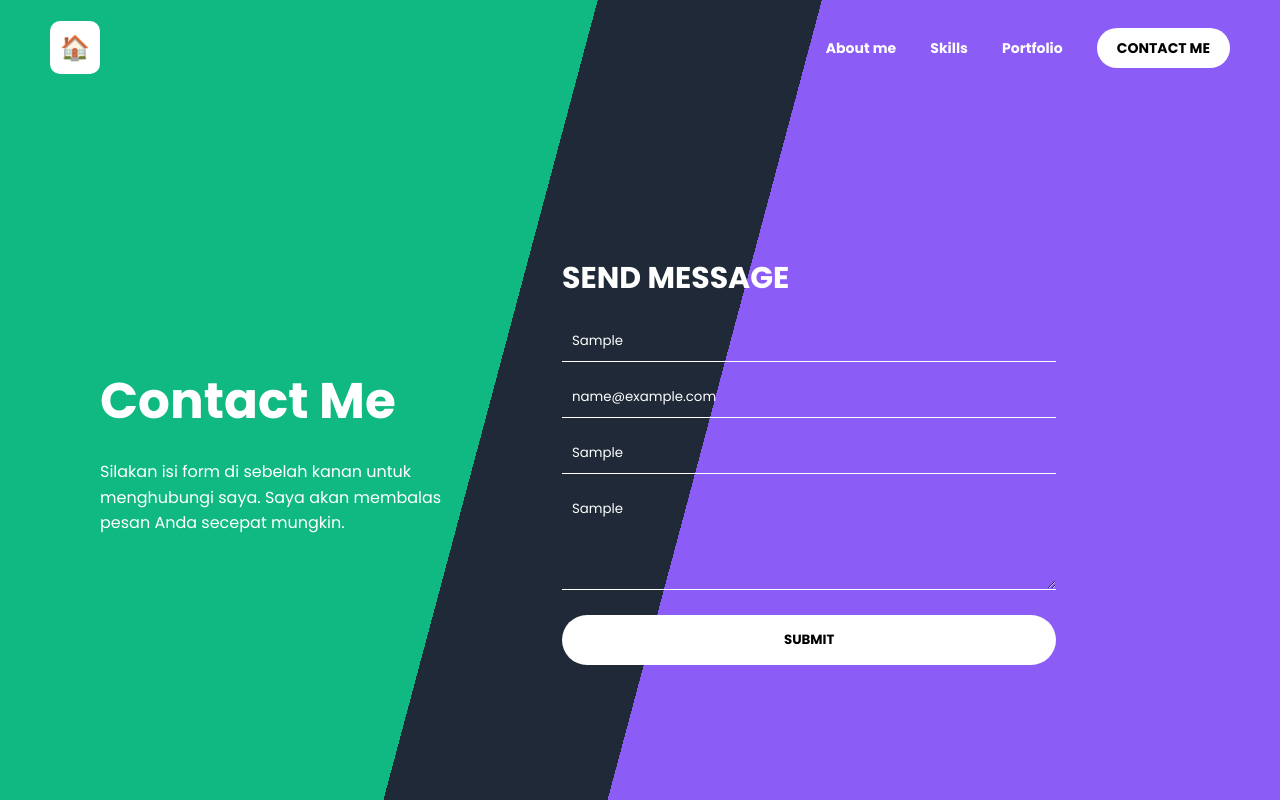
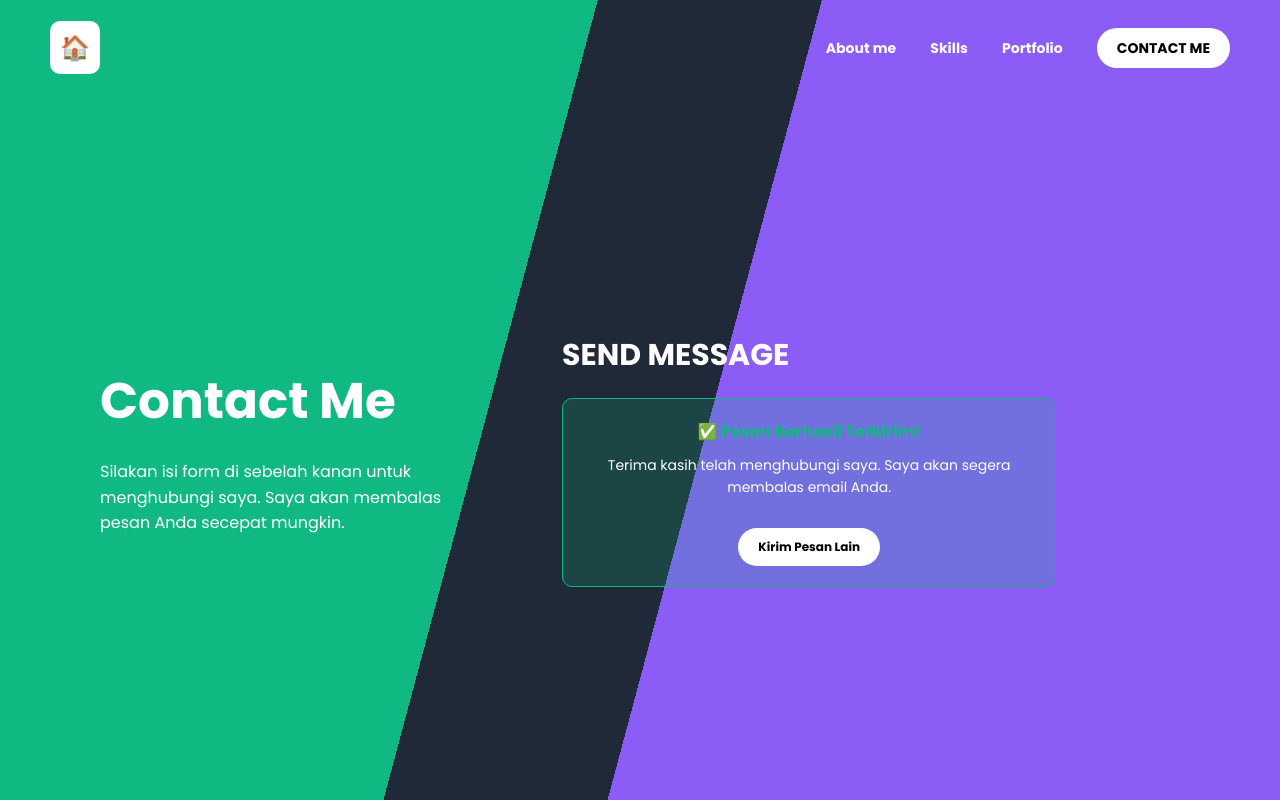
Before and after one commit to Vrenzhen/UGD2_B_2889, a plain HTML site: page contact.html in a window 1280 px wide. Both pictures are taken after typing "Sample", "name@example.com", "Sample", "Sample" into the empty fields and a click on the button "SUBMIT". Drawn offline with Linux system fonts and the light colour scheme.

Commit message:
Update contact.html

```diff
--- a/contact.html
+++ b/contact.html
@@ -26,14 +26,36 @@
         </div>
         <div class="right-content">
             <h3>SEND MESSAGE</h3>
-            <form class="contact-form">
+
+            <form class="contact-form" id="contactForm" onsubmit="kirimPesan(event)">
                 <input type="text" placeholder="Enter your name*" required>
                 <input type="email" placeholder="Enter your email*" required>
                 <input type="text" placeholder="Phone number">
                 <textarea placeholder="Your message*" rows="4" required></textarea>
-                <button type="button" class="btn-submit">SUBMIT</button>
+                <button type="submit" class="btn-submit">SUBMIT</button>
             </form>
+
+            <div id="pesanSukses" style="display: none; background: rgba(16, 185, 129, 0.2); padding: 20px; border-radius: 10px; border: 1px solid #10b981; text-align: center; width: 80%;">
+                <h4 style="color: #10b981; margin-bottom: 10px;">✅ Pesan Berhasil Terkirim!</h4>
+                <p style="font-size: 14px;">Terima kasih telah menghubungi saya. Saya akan segera membalas email Anda.</p>
+                <button onclick="resetForm()" class="btn-submit" style="padding: 10px 20px; font-size: 12px;">Kirim Pesan Lain</button>
+            </div>
+
         </div>
     </section>
+
+    <script>
+        function kirimPesan(event) {
+            event.preventDefault();
+            document.getElementById('contactForm').style.display = 'none';
+            document.getElementById('pesanSukses').style.display = 'block';
+        }
+
+        function resetForm() {
+            document.getElementById('contactForm').reset();
+            document.getElementById('contactForm').style.display = 'flex';
+            document.getElementById('pesanSukses').style.display = 'none';
+        }
+    </script>
 </body>
 </html>
```
